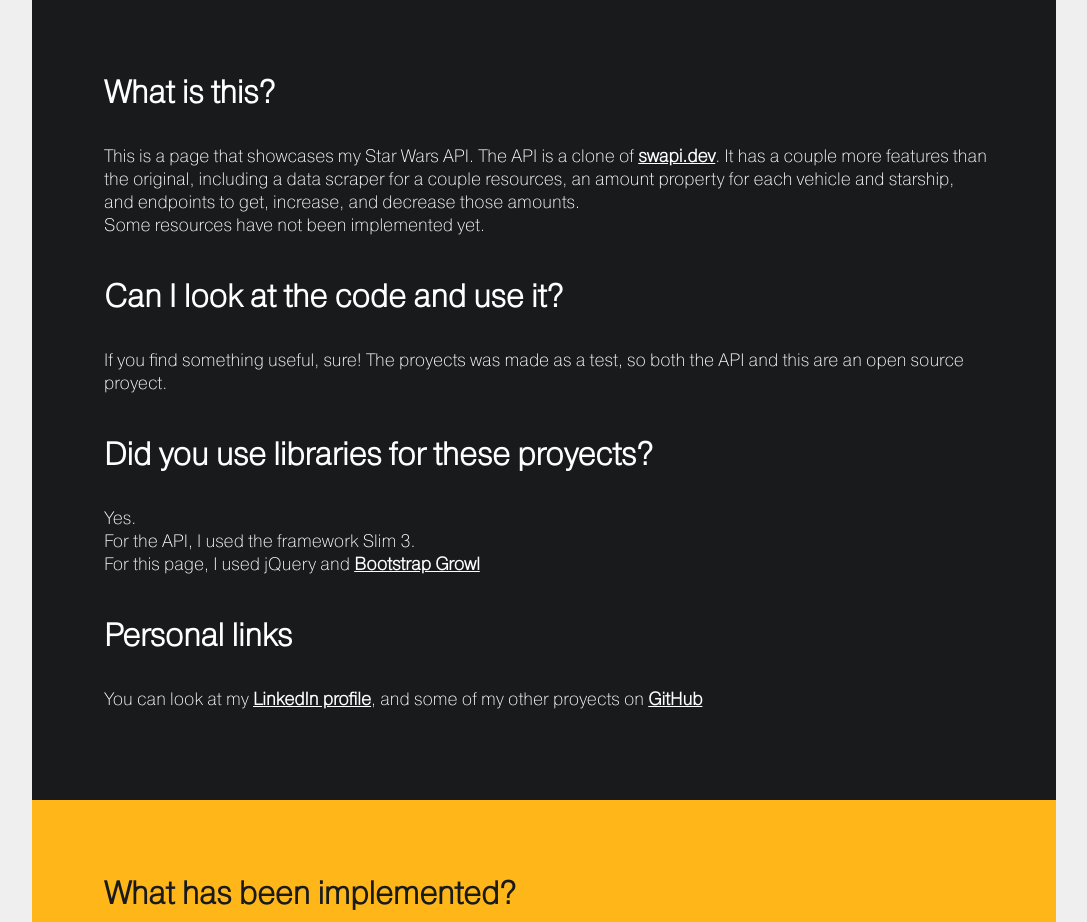
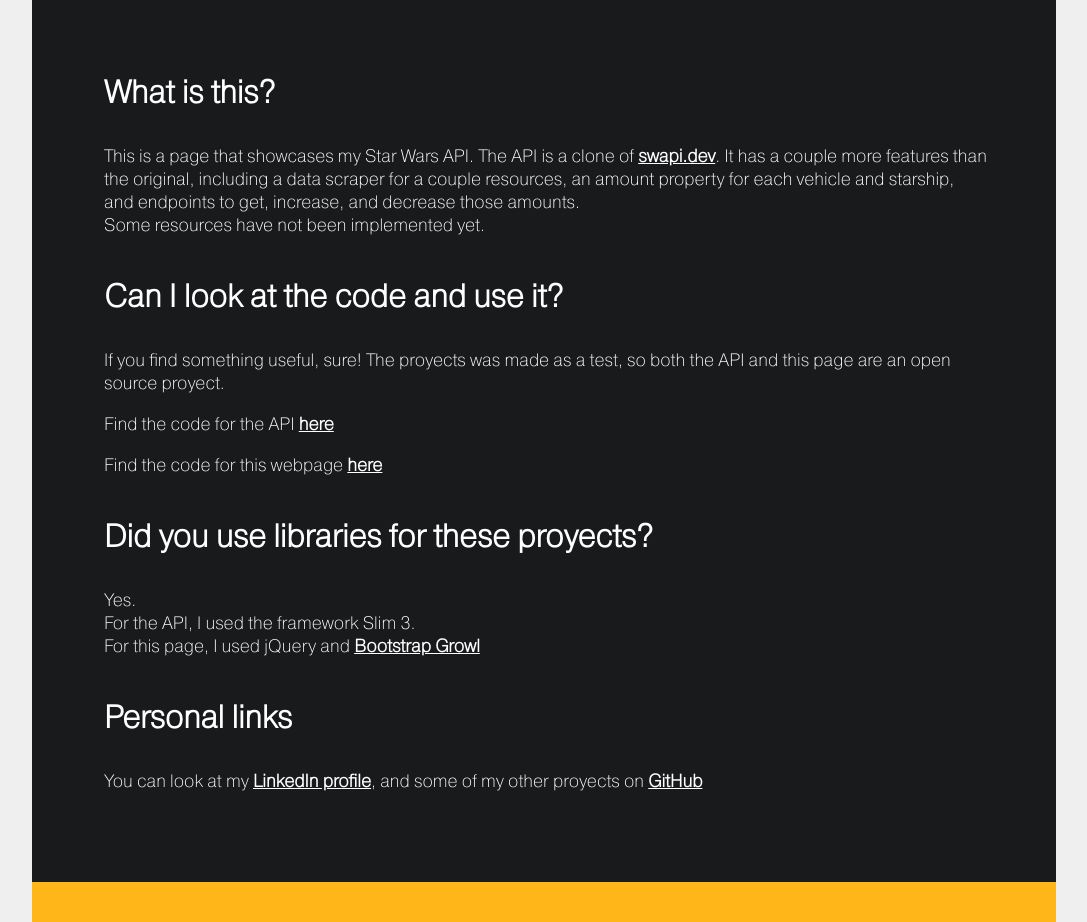
Before and after one commit to cetzz/SWAPICLONE_Front, a PHP site: page /test_LN/ in a window 1280 px wide. Shown: the part 878-1800 px from the top of the page, without its empty margins (96-1183 px from the left). Run offline with PHP 8.4, Linux system fonts and the light colour scheme; some libraries are stand-ins or nearby versions.

Commit message:
adding links

```diff
--- a/index.php
+++ b/index.php
@@ -45,7 +45,10 @@ include('header.php');
                     endpoints to get, increase, and decrease those amounts. <br> Some resources have not been implemented yet.</p>
                 <br>
                 <p class='title'><b>Can I look at the code and use it?</b></p>
-                <p class='text'>If you find something useful, sure! The proyects was made as a test, so both the API and this are an open source proyect.</p><br>
+                <p class='text'>If you find something useful, sure! The proyects was made as a test, so both the API and this page are an open source proyect.</p>
+                <p  class='text'>Find the code for the API <a href='https://github.com/cetzz/test_LN'>here</a></p>
+                <p  class='text'>Find the code for this webpage <a href='https://github.com/cetzz/SWAPICLONE_Front'>here</a></p>
+                <br>
                 <p class='title'><b>Did you use libraries for these proyects?</b></p>
                 <p class='text'> Yes. <br>
                 For the API, I used the framework Slim 3.
```
